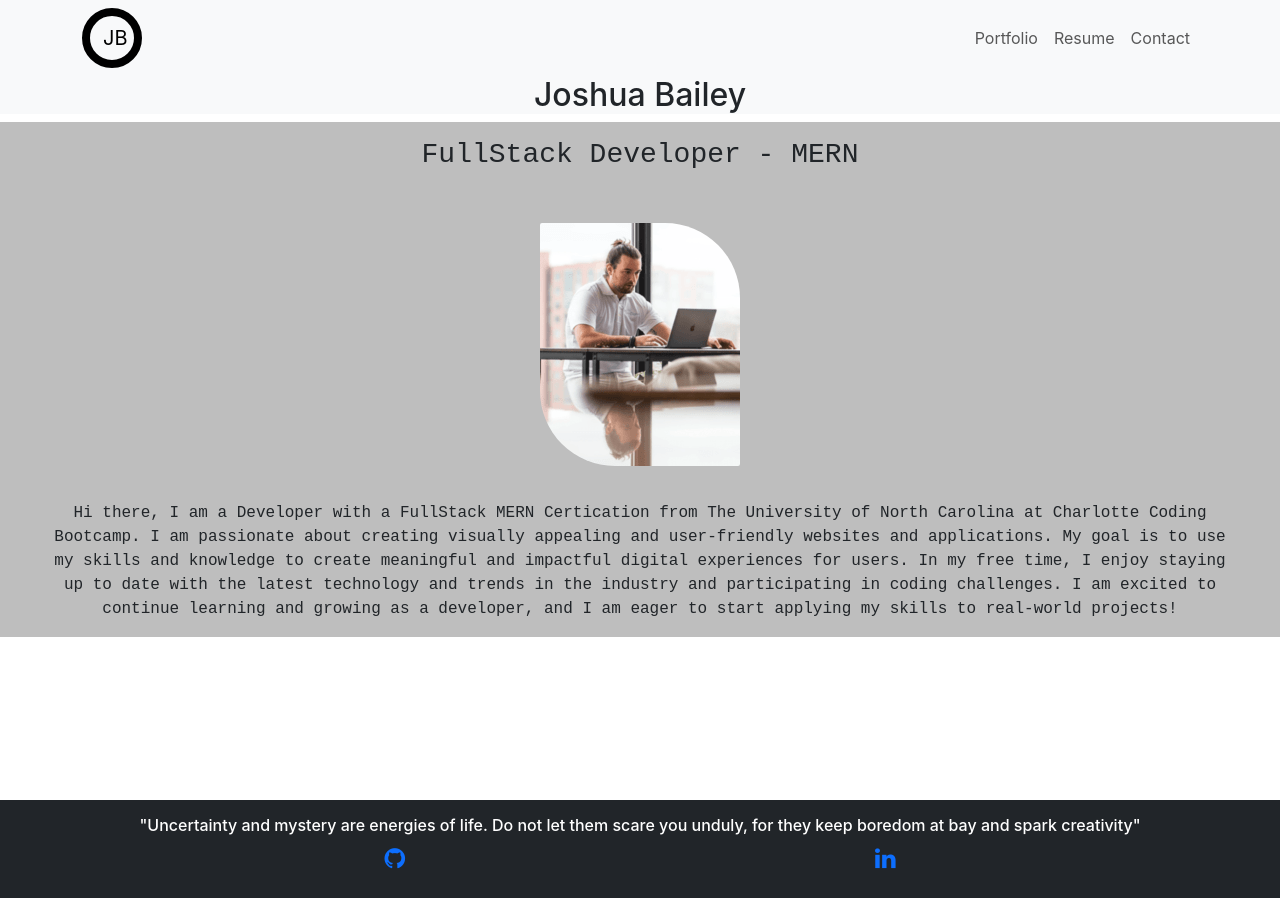
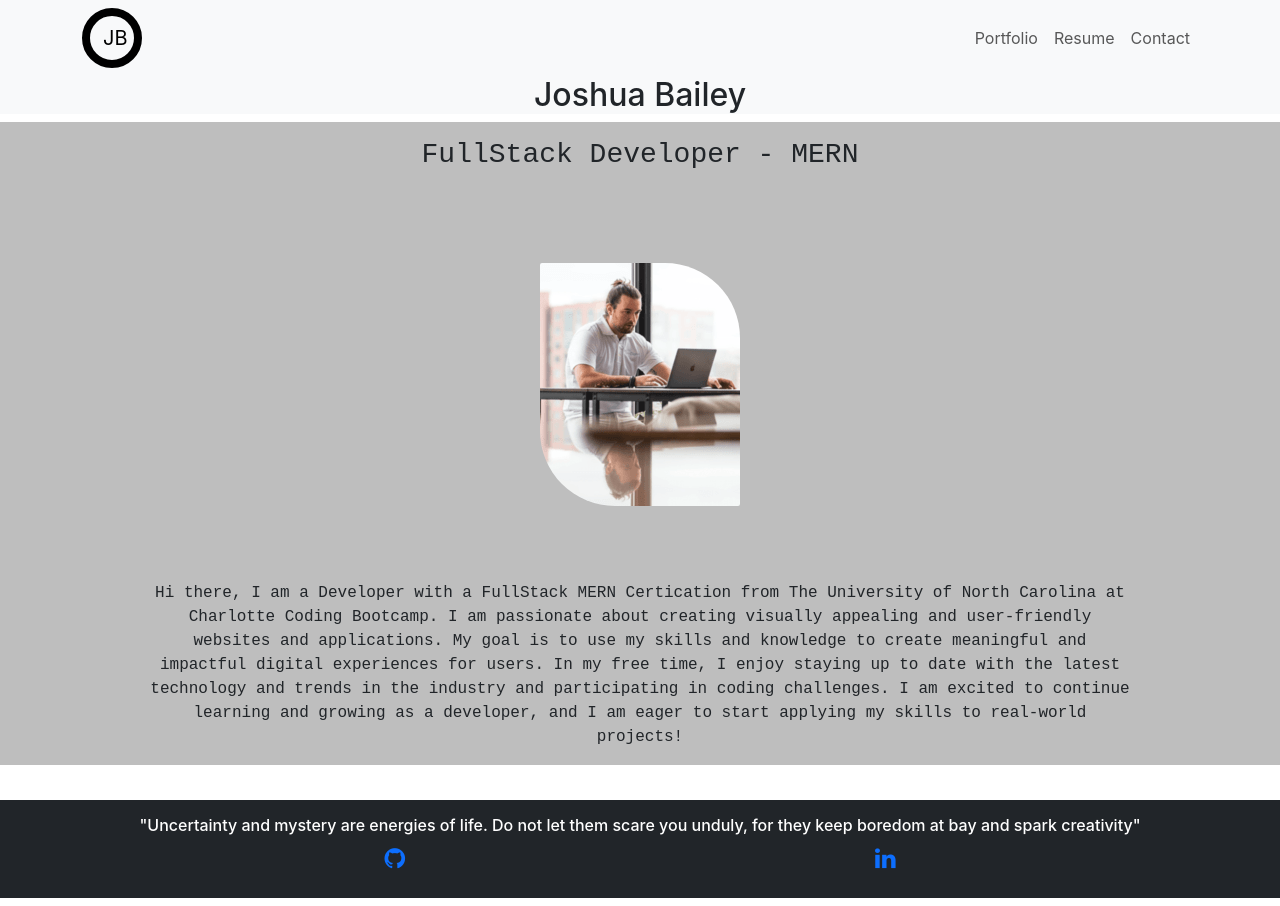
Before and after one commit to joshbaileydev513/joshuabailey.info, a React (Create React App) app: page / in a window 1280 px wide. Built offline with nearby package versions, Linux system fonts and the light colour scheme.

Commit message:
minor styling changes to homepage after aws deploy

```diff
--- a/package.json
+++ b/package.json
@@ -1,7 +1,6 @@
 {
   "name": "joshuabailey.info",
   "version": "0.1.0",
-  "homepage": "https://joshuabailey513.github.io/joshuabailey.info",
   "private": true,
   "dependencies": {
     "@fortawesome/fontawesome-svg-core": "^6.4.2",
--- a/src/pages/Home.js
+++ b/src/pages/Home.js
@@ -10,13 +10,13 @@ const styles = {
         display: 'flex',
         justifyContent: 'center',
         alignItems: 'center',
-        margin: '35px',
+        margin: '75px',
     },
     border: {
         borderRadius: '2px 75px',
     },
     textPadding: {
-        padding: '0px 50px',
+        padding: '0px 150px',
     }
 };
 
```
